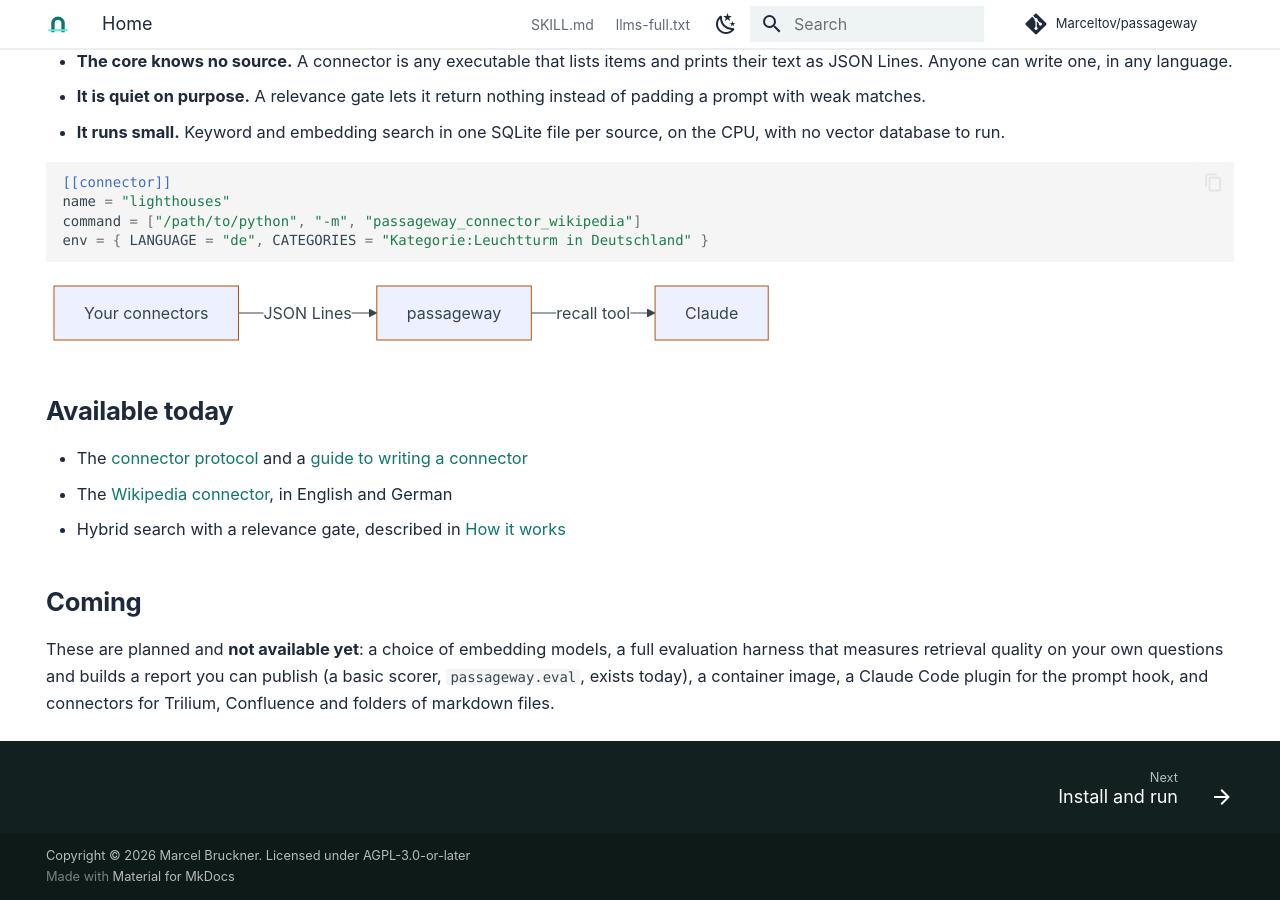
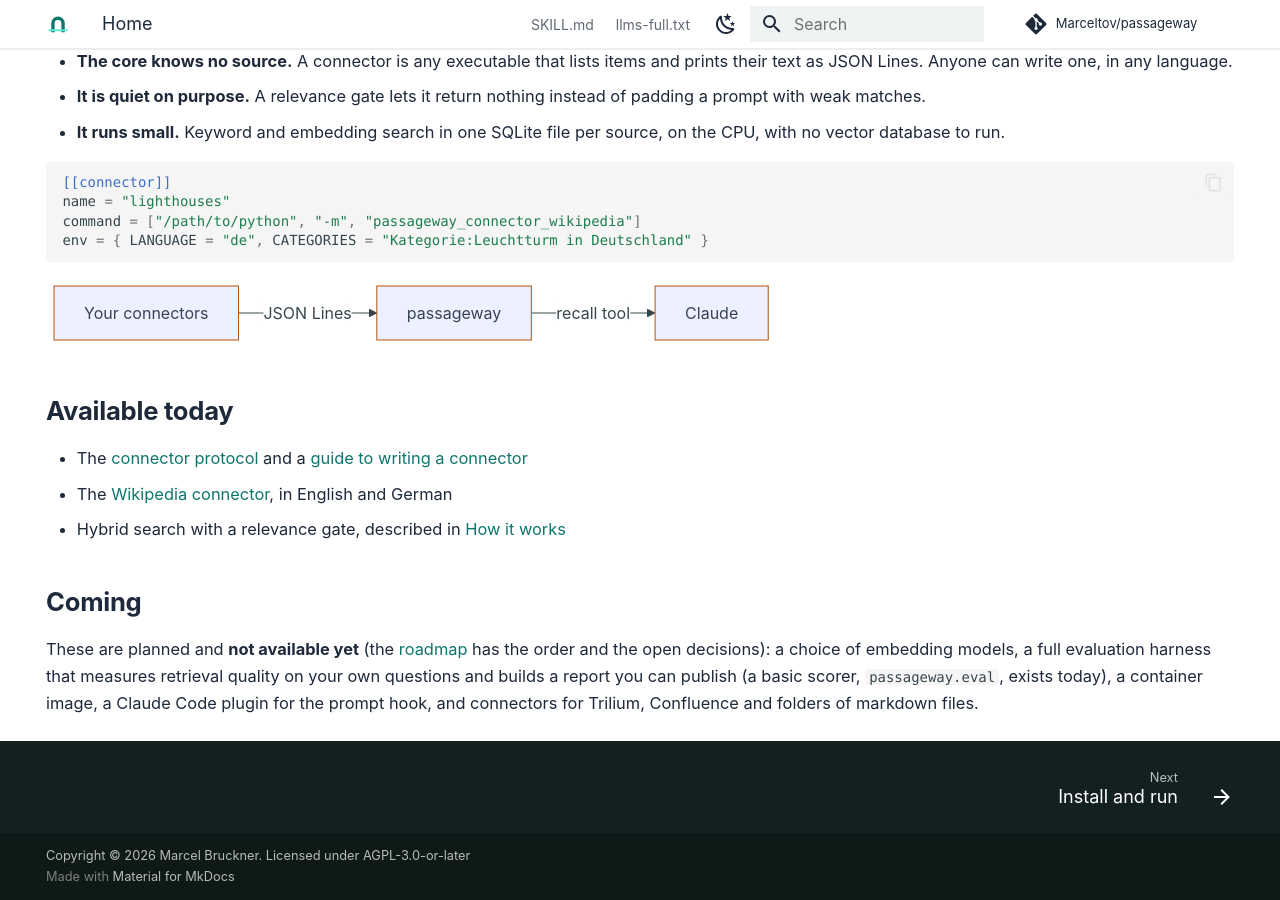
Before and after one commit to Marceltov/passageway, an MkDocs documentation site: the page built from docs/index.md, in a window 1280 px wide and 900 px high, scrolled down 599 px. Built offline with MkDocs 1.6.1 and Material for MkDocs 9.7.7, drawn with Linux system fonts in a browser that asks for light colours; some web fonts are replaced; comment, search, counter and statistics services are not loaded.

Commit message:
PASSAGEWAY #20: Keep the roadmap in the repository as docs/roadmap.md
The plan for growing passageway out of the trilium-recall engine, and for how
trilium-recall folds into it, was an issue. It is now a page of the site: done
and open steps, their order, the decisions that matter (the Trilium connector's
parity target and open design question, the Confluence flavour, the
trilium-recall migration) and what is decided before the protocol freezes.

- in the navigation, on the home page's Coming list, in llms-full.txt
- CLAUDE.md names it and says to keep it true in the pull requests that change
  or finish a step
- a test pins the file, its link from the home page and CLAUDE.md
- a test fails if any public file names the employer's internal project, so
  that boundary holds for every future change

Co-Authored-By: Claude Sonnet 5.5 <noreply@anthropic.com>
Claude-Session: https://claude.ai/code/session_01Mmwmvtqw7XkpvEoMPU1CQH

```diff
--- a/docs/index.md
+++ b/docs/index.md
@@ -44,4 +44,4 @@ flowchart LR
 
 ## Coming
 
-These are planned and **not available yet**: a choice of embedding models, a full evaluation harness that measures retrieval quality on your own questions and builds a report you can publish (a basic scorer, `passageway.eval`, exists today), a container image, a Claude Code plugin for the prompt hook, and connectors for Trilium, Confluence and folders of markdown files.
+These are planned and **not available yet** (the [roadmap](roadmap.md) has the order and the open decisions): a choice of embedding models, a full evaluation harness that measures retrieval quality on your own questions and builds a report you can publish (a basic scorer, `passageway.eval`, exists today), a container image, a Claude Code plugin for the prompt hook, and connectors for Trilium, Confluence and folders of markdown files.
--- a/mkdocs.yml
+++ b/mkdocs.yml
@@ -25,6 +25,7 @@ nav:
       - Wikipedia: connectors/wikipedia.md
   - Contributing:
       - Development: development.md
+      - Roadmap: roadmap.md
   - Decisions:
       - adr/0001-out-of-process-connectors.md
       - adr/0002-connectors-as-workspace-packages.md
@@ -77,7 +78,7 @@ plugins:
         Guides: ["guides/*.md"]
         Reference: ["reference/*.md"]
         Connectors: ["connectors/*.md"]
-        Contributing: [development.md]
+        Contributing: [development.md, roadmap.md]
         Decisions: ["adr/*.md"]
 
 markdown_extensions:
```
Also changed, not shown: CLAUDE.md (+4 -0 lines), docs/roadmap.md (added, +34 -0 lines), 1 other file.
